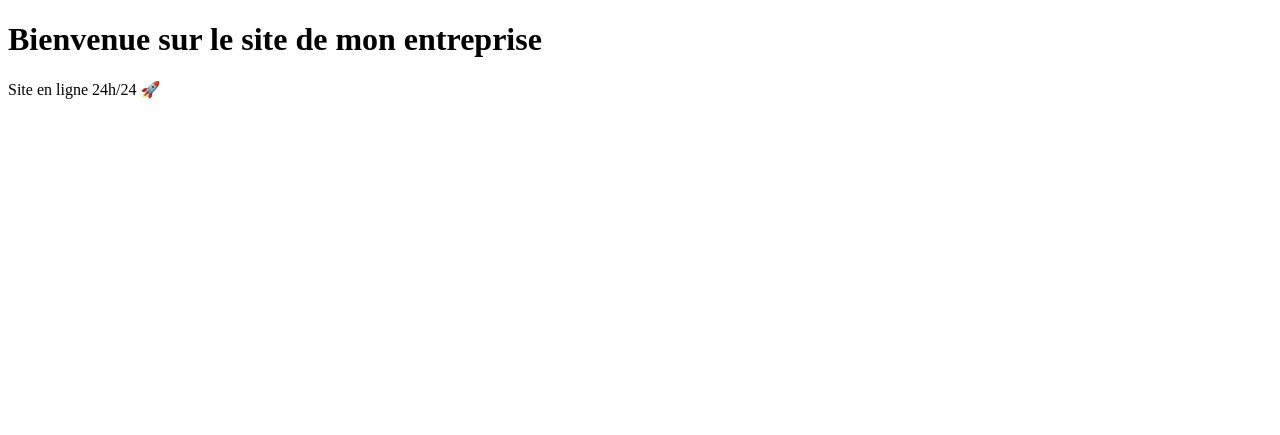
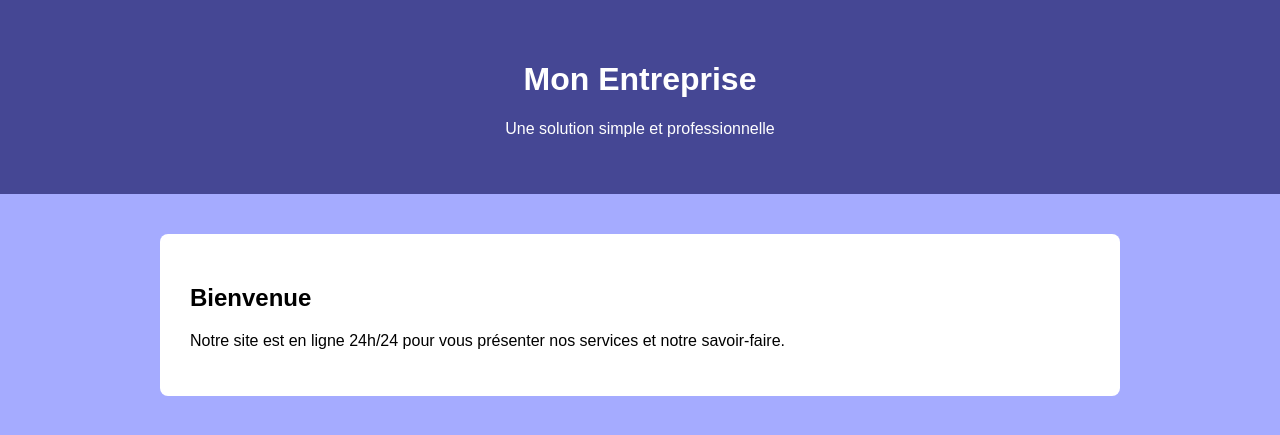
Before and after one commit to ndreaexe/site-prive, a Python web app: template templates/index.html in a window 1280 px wide. Shown: the top 435 px of the page. Run offline with Jinja, Linux system fonts and the light colour scheme; the template is opened without the code that fills it, so the values that code supplies are empty.

Commit message:
liaison html css

```diff
--- a/templates/index.html
+++ b/templates/index.html
@@ -3,11 +3,22 @@
 <head>
     <meta charset="UTF-8">
     <title>Mon Entreprise</title>
+    <link rel="stylesheet" href="{{ url_for('static', filename='style.css') }}">
 </head>
 <body>
 
-<h1>Bienvenue sur le site de mon entreprise</h1>
-<p>Site en ligne 24h/24 🚀</p>
+<header>
+    <h1>Mon Entreprise</h1>
+    <p>Une solution simple et professionnelle</p>
+</header>
+
+<main>
+    <h2>Bienvenue</h2>
+    <p>
+        Notre site est en ligne 24h/24 pour vous présenter
+        nos services et notre savoir-faire.
+    </p>
+</main>
 
 </body>
 </html>
```
